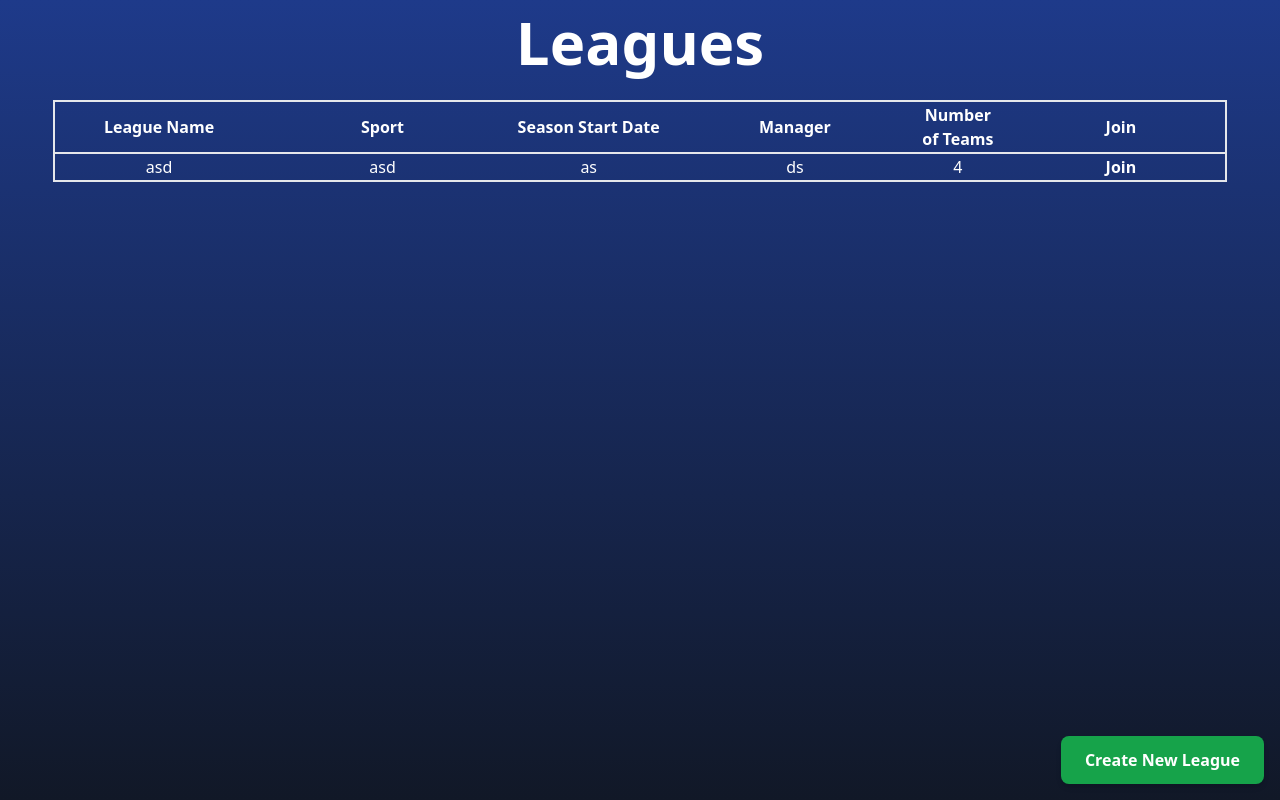
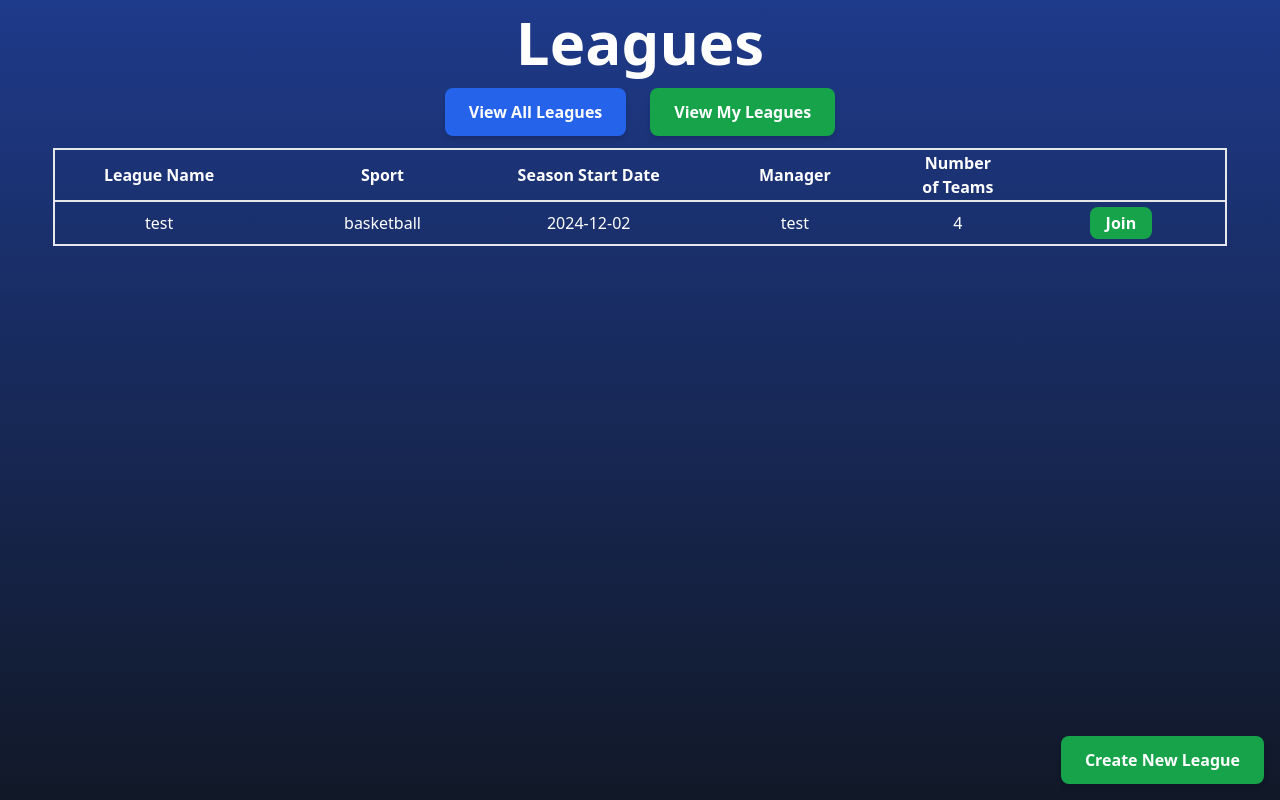
Before and after one commit to jordanlkfung/recleague-stats-game-tracker, a Next.js app in the folder frontend/: page /leagues in a window 1280 px wide. Built offline with nearby package versions, Linux system fonts and the light colour scheme.

Commit message:
user leagues and all leagues

```diff
--- a/frontend/app/leagues/[leagueId]/season/[seasonId]/page.tsx
+++ b/frontend/app/leagues/[leagueId]/season/[seasonId]/page.tsx
@@ -32,7 +32,16 @@ export default function season(props: data) {
 }
 
 export async function getServerSideProps() {
-    const request = await fetch('/api/league/season');
+    //GET getting all games
+    const queryParams = new URLSearchParams({
+        _id: "leagueID",
+        _sid: "seasonID"
+    })
+    const request = await fetch(`/api/league/season/${queryParams.toString()}`, {
+        method: 'GET',
+        headers: { 'Content-Type': 'application/json' },
+
+    });
     const data = request.json();
 
     return ({ props: data })
--- a/frontend/app/leagues/page.tsx
+++ b/frontend/app/leagues/page.tsx
@@ -1,18 +1,11 @@
-// import { useRouter } from "next/navigation";
-
-export default function Leagues() {
-  // const router = useRouter();
-
-  // const navigateToLeagues = () => {
-  //     router.push("/leagues");
-  // };
+'use client'
+import { useEffect, useState } from "react";
 
 
+const leaugeView = (leagues: any[]) => {
   return (
-    <div className="flex flex-col items-center min-h-screen bg-gradient-to-b from-blue-900 to-gray-900 text-white pt-3">
-      <div className="text-center">
-        <h1 className="text-6xl font-bold mb-4">Leagues</h1>
-      </div>
+    leagues.map((league, index) => {
+      return (
         <table className='table table-fixed w-11/12 mt-3 border-seperate border border-spacing-2'>
           <thead>
             <tr className='flex space-x-4 border border-spacing-2'>
@@ -21,25 +14,88 @@ export default function Leagues() {
               <th className='w-1/6 text-center self-center'>Season Start Date</th>
               <th className='w-1/5 text-center self-center'>Manager</th>
               <th className='w-1/12 text-center self-center'>Number of Teams</th>
-            <th className='w-1/5 text-center self-center'>Join</th>
+              <th className='w-1/5 text-center self-center'></th>
             </tr>
           </thead>
           <tbody>
             <tr className='flex space-x-4 border border-spcaing-2'>
-            <td className='w-1/5 text-center'>asd</td>
-            <td className='w-1/5 text-center'>asd</td>
-            <td className='w-1/6 text-center'>as</td>
-            <td className='w-1/5 text-center'>ds</td>
-            <td className='w-1/12 text-center'>4</td>
-            <th className='w-1/5 text-center'>Join</th>
+              <td className='w-1/5 text-center self-center'>{league.name}</td>
+              <td className='w-1/5 text-center self-center'>{league.sport}</td>
+              <td className='w-1/6 text-center self-center'>{league.seasons[0].start_date}</td>
+              <td className='w-1/5 text-center self-center'>{league.manager[0]}</td>
+              <td className='w-1/12 text-center self-center'>4</td>
+              {/** change join to view if user is already in league */}
+              <th className='w-1/5 text-center'><button className="bg-green-600 hover:bg-green-500 px-4 py-1 rounded-lg my-1">Join</button></th>
             </tr>
+
           </tbody>
         </table>
+      )
+    })
+  )
+}
+export default function League() {
+  const [leagues, setAllLeagues] = useState([{
+    name: "test",
+    sport: "basketball",
+    seasons: [{ start_date: "2024-12-02" }],
+    manager: ["test"]
+  }]);
+  const [userLeagues, setUserLeagues] = useState([]);
+  const [view, setView] = useState("All Leagues");
+
+  // useEffect(() => {
+  //   const fetchAllLeagues = async () => {
+  //     try {
+  //       const response = await fetch('/api/league', {
+  //         method: 'GET',
+  //         headers: { 'Content-Type': 'application/json' },
+  //       });
+  //       if (response.ok) {
+  //         const data = await response.json();
+  //         setAllLeagues(data);
+  //       }
+  //       else {
+  //         //ERROR
+  //       }
+  //     }
+  //     catch (e) {
+
+  //     }
+  //   }
+  //   const fetchUserLeagues = async () => {
+  //     try {
+  //       const response = await fetch(`api/user`, {
+  //         method: 'GET',
+  //       });
+  //       if (!response.ok) {
+  //         //ERROR
+  //       }
+  //       const data = await response.json();
+  //       setUserLeagues(data)
+  //     }
+  //     catch (e) {
+
+  //     }
+  //   }
+  // }, []);
+  return <div className="flex flex-col items-center min-h-screen bg-gradient-to-b from-blue-900 to-gray-900 text-white pt-3">
+    <div className="text-center">
+      <h1 className="text-6xl font-bold mb-4">Leagues</h1>
+    </div>
+    <div className="flex gap-6">
+      <button className="px-6 py-3 bg-blue-600 hover:bg-blue-500 text-white font-semibold rounded-lg shadow-md transition" onClick={() => setView("All Leagues")}>
+        View All Leagues
+      </button>
+      <button className="px-6 py-3 bg-green-600 hover:bg-green-500 text-white font-semibold rounded-lg shadow-md transition" onClick={() => setView("User Leagues")}>
+        View My Leagues
+      </button>
+    </div>
+    {view === "All Leagues" ? leaugeView(leagues) : leaugeView(userLeagues)}
     <div className="absolute bottom-4 right-4">
       <button className="px-6 py-3 bg-green-600 hover:bg-green-500 text-white font-semibold rounded-lg shadow-md transition">
         Create New League
       </button>
     </div>
   </div>
-  );
 }
```
Lines whose indentation alone changed are shown as unchanged.
